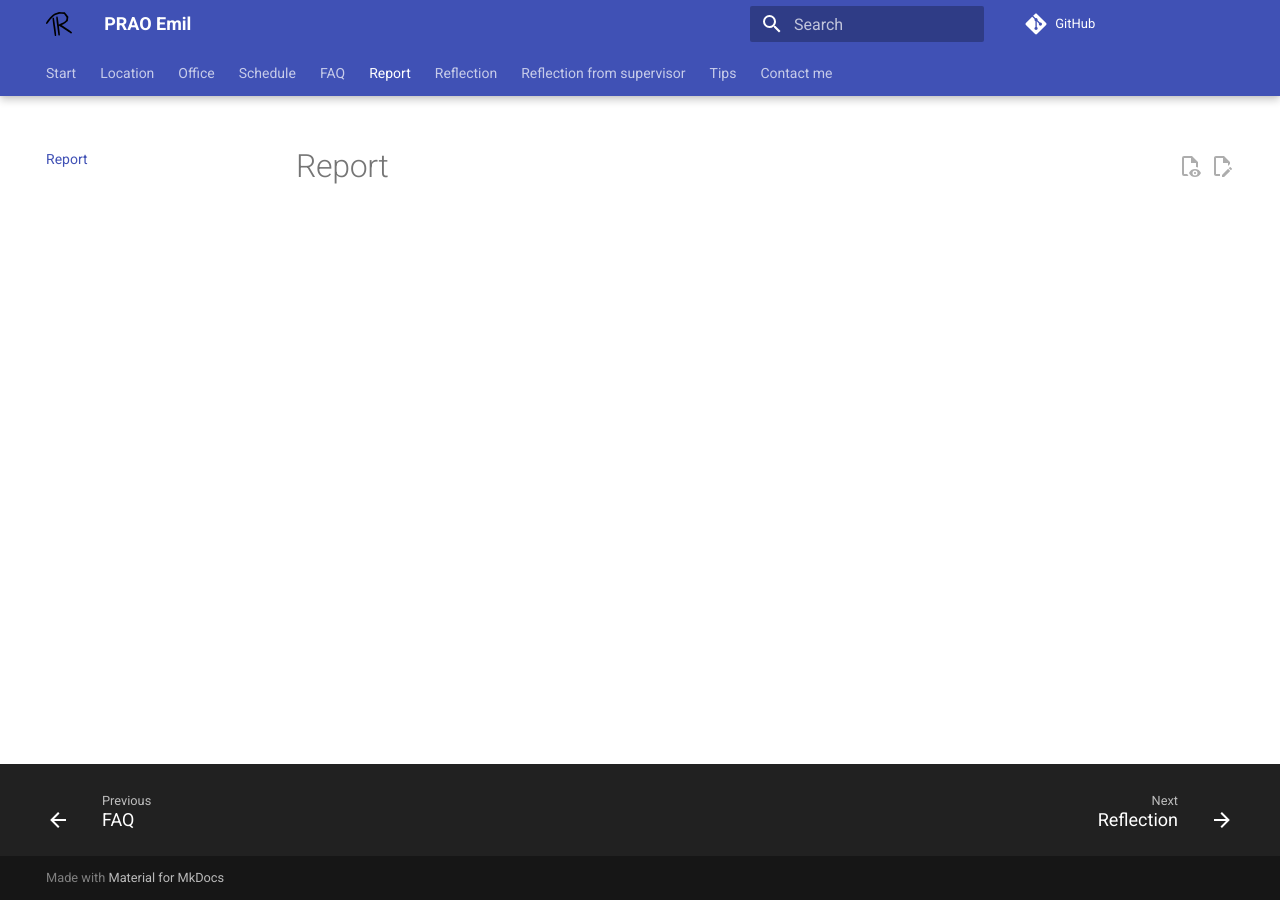
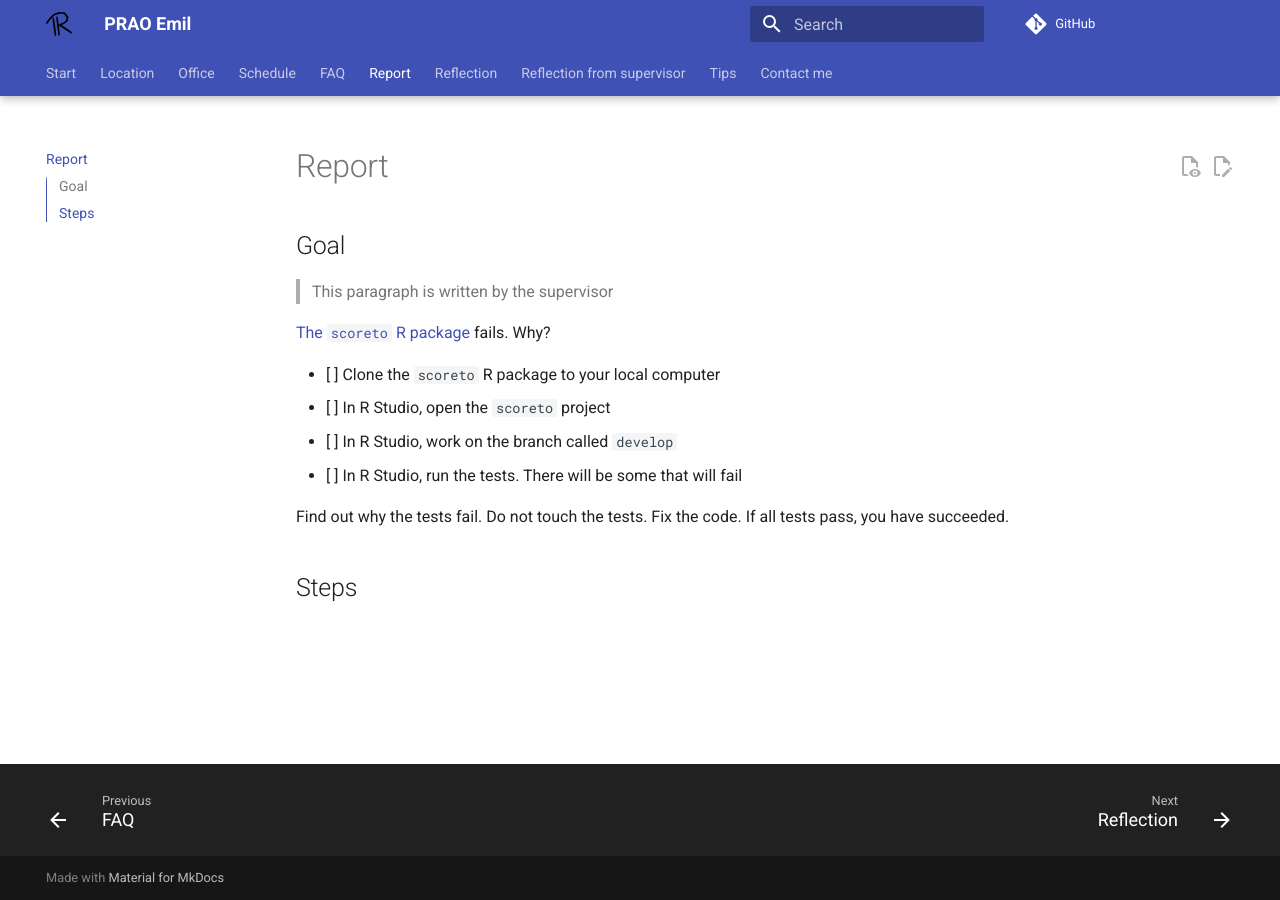
Before and after one commit to richelbilderbeek/prao_emil_20260320, an MkDocs documentation site: the page built from docs/report.md, in a window 1280 px wide. Built offline with MkDocs 1.6.1 and Material for MkDocs 9.7.7, drawn with Linux system fonts in a browser that asks for light colours; comment, search, counter and statistics services are not loaded.

Commit message:
Add what to do

```diff
--- a/docs/report.md
+++ b/docs/report.md
@@ -1 +1,18 @@
 # Report
+
+## Goal
+
+> This paragraph is written by the supervisor
+
+[The `scoreto` R package](https://github.com/richelbilderbeek/scoreto)
+fails. Why?
+
+- [ ] Clone the `scoreto` R package to your local computer
+- [ ] In R Studio, open the `scoreto` project
+- [ ] In R Studio, work on the branch called `develop`
+- [ ] In R Studio, run the tests. There will be some that will fail
+
+Find out why the tests fail. Do not touch the tests.
+Fix the code. If all tests pass, you have succeeded.
+
+## Steps
```
